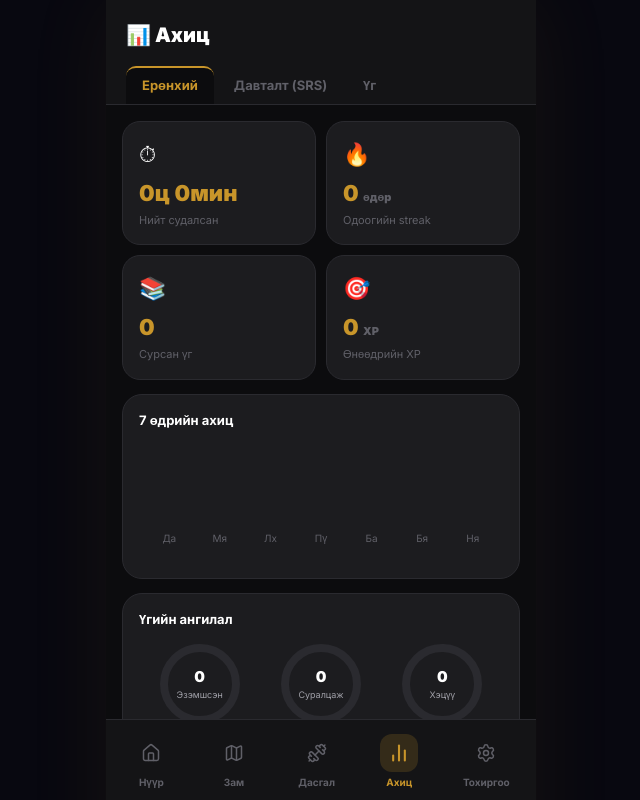
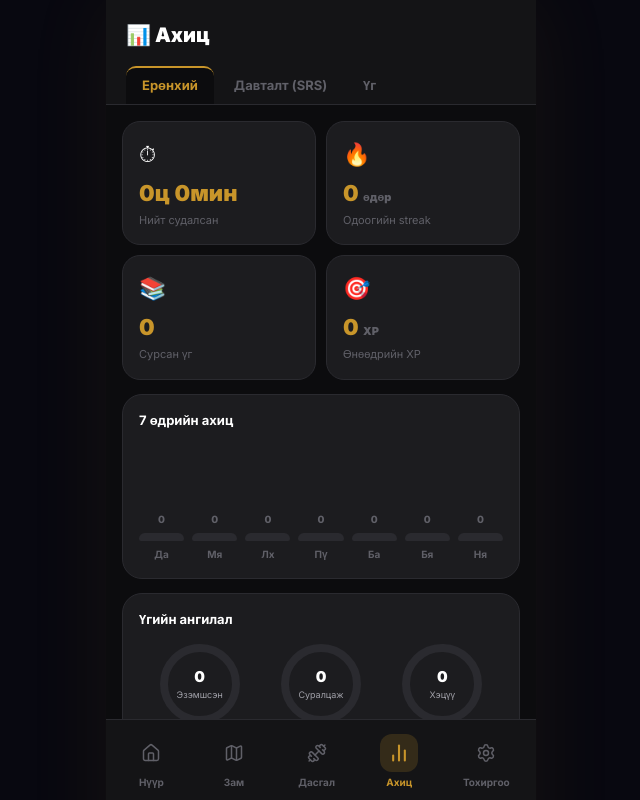
Before and after one commit to enkhbat194/czech-mongolian-app, a React (Vite) app: page / in a window 1280 px wide. Both pictures are taken after a click on the button "Ахиц". Shown: the top 800 px of the page, without its empty margins (319-959 px from the left). Built offline with nearby package versions, Linux system fonts and the light colour scheme.

Commit message:
fix: replace progress recharts chart with stable CSS bars

```diff
--- a/src/pages/ProgressPage.tsx
+++ b/src/pages/ProgressPage.tsx
@@ -3,9 +3,8 @@ import React, { useEffect, useState } from 'react';
 import { useAppStore } from '../stores/useAppStore';
 import { getLocalDateKey, getMondayIndex, WEEKDAY_LABELS_MN } from '../utils/studyCalendar';
 import { CircularProgress, ProgressBar } from '../components/UI/SharedComponents';
-import { BarChart, Bar, XAxis, YAxis, Tooltip, ResponsiveContainer, Cell } from 'recharts';
 
-const TABS = ['Ерөнхий','Давталт (SRS)','Үг'];
+const TABS = ['Ерөнхий', 'Давталт (SRS)', 'Үг'];
 
 const ProgressPage: React.FC = () => {
   const { progress, words, refreshCalendar } = useAppStore();
@@ -15,6 +14,7 @@ const ProgressPage: React.FC = () => {
   useEffect(() => { refreshCalendar(); }, [refreshCalendar]);
 
   const weekData = WEEKDAY_LABELS_MN.map((d, i) => ({ d, xp: progress.weeklyXP[i] || 0 }));
+  const maxWeeklyXp = Math.max(1, ...weekData.map((day) => day.xp));
   const learnedWordIds = new Set(progress.learnedWords);
   const mastered = progress.learnedWords.length;
   const activeCards = srsCards.filter((card) => !learnedWordIds.has(card.wordId));
@@ -22,105 +22,107 @@ const ProgressPage: React.FC = () => {
   const struggling = activeCards.length - learning;
 
   const totalSec = progress.totalMinutes * 60;
-  const h = Math.floor(totalSec/3600);
-  const m = Math.floor((totalSec%3600)/60);
+  const h = Math.floor(totalSec / 3600);
+  const m = Math.floor((totalSec % 3600) / 60);
 
-  const due = srsCards.filter(c => {
-    if (!c.nextReview) return false;
-    return new Date(c.nextReview) <= new Date();
+  const due = srsCards.filter((card) => {
+    if (!card.nextReview) return false;
+    return new Date(card.nextReview) <= new Date();
   });
   const tomorrow = new Date();
   tomorrow.setDate(tomorrow.getDate() + 1);
   const tomorrowKey = getLocalDateKey(tomorrow);
-  const upcoming = srsCards.filter(c => {
-    if (!c.nextReview) return false;
-    return getLocalDateKey(new Date(c.nextReview)) === tomorrowKey;
+  const upcoming = srsCards.filter((card) => {
+    if (!card.nextReview) return false;
+    return getLocalDateKey(new Date(card.nextReview)) === tomorrowKey;
   });
 
   return (
-    <div style={{background:'#0C0C0E',minHeight:'100vh',fontFamily:'Inter,sans-serif'}}>
-      <div style={{background:'#141416',padding:'20px 20px 0',borderBottom:'1px solid #2A2A2F'}}>
-        <h1 style={{fontSize:20,fontWeight:900,color:'#FFF',marginBottom:16}}>📊 Ахиц</h1>
-        <div style={{display:'flex',gap:4,overflowX:'auto',paddingBottom:0}}>
-          {TABS.map((t,i) => (
-            <button key={t} onClick={()=>setTab(i)} style={{padding:'8px 16px',borderRadius:'10px 10px 0 0',background: tab===i ? '#0C0C0E' : 'transparent',color: tab===i ? '#C8952A' : '#606068',fontSize:13, fontWeight:700, border:'none', cursor:'pointer',borderTop: tab===i ? '2px solid #C8952A' : '2px solid transparent',whiteSpace:'nowrap', transition:'all .2s'}}>{t}</button>
+    <div style={{ background: '#0C0C0E', minHeight: '100vh', fontFamily: 'Inter,sans-serif' }}>
+      <div style={{ background: '#141416', padding: '20px 20px 0', borderBottom: '1px solid #2A2A2F' }}>
+        <h1 style={{ fontSize: 20, fontWeight: 900, color: '#FFF', marginBottom: 16 }}>📊 Ахиц</h1>
+        <div style={{ display: 'flex', gap: 4, overflowX: 'auto', paddingBottom: 0 }}>
+          {TABS.map((t, i) => (
+            <button key={t} onClick={() => setTab(i)} style={{ padding: '8px 16px', borderRadius: '10px 10px 0 0', background: tab === i ? '#0C0C0E' : 'transparent', color: tab === i ? '#C8952A' : '#606068', fontSize: 13, fontWeight: 700, border: 'none', cursor: 'pointer', borderTop: tab === i ? '2px solid #C8952A' : '2px solid transparent', whiteSpace: 'nowrap', transition: 'all .2s' }}>{t}</button>
           ))}
         </div>
       </div>
 
-      <div style={{padding:16}}>
-        {tab===0 && (
-          <div style={{display:'flex',flexDirection:'column',gap:14}}>
-            <div style={{display:'grid',gridTemplateColumns:'1fr 1fr',gap:10}}>
+      <div style={{ padding: 16 }}>
+        {tab === 0 && (
+          <div style={{ display: 'flex', flexDirection: 'column', gap: 14 }}>
+            <div style={{ display: 'grid', gridTemplateColumns: '1fr 1fr', gap: 10 }}>
               {[
-                {icon:'⏱',label:'Нийт судалсан',val:`${h}ц ${m}мин`,sub:''},
-                {icon:'🔥',label:'Одоогийн streak',val:progress.streak,sub:'өдөр'},
-                {icon:'📚',label:'Сурсан үг',val:progress.learnedWords.length,sub:''},
-                {icon:'🎯',label:'Өнөөдрийн XP',val:progress.weeklyXP[getMondayIndex()]||0,sub:'XP'},
-              ].map(s => (
-                <div key={s.label} style={{background:'#1C1C1F',borderRadius:18,padding:16,border:'1px solid #2A2A2F'}}>
-                  <span style={{fontSize:22}}>{s.icon}</span>
-                  <p style={{fontSize:22,fontWeight:900,color:'#C8952A',margin:'6px 0 2px'}}>{s.val} <span style={{fontSize:11,color:'#606068'}}>{s.sub}</span></p>
-                  <p style={{fontSize:11,color:'#606068'}}>{s.label}</p>
+                { icon: '⏱', label: 'Нийт судалсан', val: `${h}ц ${m}мин`, sub: '' },
+                { icon: '🔥', label: 'Одоогийн streak', val: progress.streak, sub: 'өдөр' },
+                { icon: '📚', label: 'Сурсан үг', val: progress.learnedWords.length, sub: '' },
+                { icon: '🎯', label: 'Өнөөдрийн XP', val: progress.weeklyXP[getMondayIndex()] || 0, sub: 'XP' },
+              ].map((s) => (
+                <div key={s.label} style={{ background: '#1C1C1F', borderRadius: 18, padding: 16, border: '1px solid #2A2A2F' }}>
+                  <span style={{ fontSize: 22 }}>{s.icon}</span>
+                  <p style={{ fontSize: 22, fontWeight: 900, color: '#C8952A', margin: '6px 0 2px' }}>{s.val} <span style={{ fontSize: 11, color: '#606068' }}>{s.sub}</span></p>
+                  <p style={{ fontSize: 11, color: '#606068' }}>{s.label}</p>
                 </div>
               ))}
             </div>
 
-            <div style={{background:'#1C1C1F',borderRadius:20,padding:16,border:'1px solid #2A2A2F'}}>
-              <p style={{fontSize:13,fontWeight:700,color:'#FFF',marginBottom:12}}>7 өдрийн ахиц</p>
-              <div style={{height:120}}>
-                <ResponsiveContainer width="100%" height="100%">
-                  <BarChart data={weekData}>
-                    <XAxis dataKey="d" tick={{fill:'#606068',fontSize:10}} axisLine={false} tickLine={false}/><YAxis hide/>
-                    <Tooltip contentStyle={{background:'#1C1C1F',border:'1px solid #2A2A2F',borderRadius:10,color:'#FFF',fontSize:11}} formatter={(v:any)=>[`${v} XP`,'']} />
-                    <Bar dataKey="xp" radius={[6,6,0,0]}>{weekData.map((d,i) => <Cell key={i} fill={d.xp>0 ? 'url(#goldBar)' : '#2A2A2F'} />)}</Bar>
-                    <defs><linearGradient id="goldBar" x1="0" y1="0" x2="0" y2="1"><stop offset="0%" stopColor="#F5C842"/><stop offset="100%" stopColor="#C8952A"/></linearGradient></defs>
-                  </BarChart>
-                </ResponsiveContainer>
+            <div style={{ background: '#1C1C1F', borderRadius: 20, padding: 16, border: '1px solid #2A2A2F' }}>
+              <p style={{ fontSize: 13, fontWeight: 700, color: '#FFF', margin: '0 0 12px' }}>7 өдрийн ахиц</p>
+              <div style={{ height: 120, display: 'grid', gridTemplateColumns: 'repeat(7, 1fr)', gap: 8, alignItems: 'end' }}>
+                {weekData.map((day) => {
+                  const barHeight = Math.max(8, Math.round((day.xp / maxWeeklyXp) * 88));
+                  return (
+                    <div key={day.d} style={{ height: 120, display: 'flex', flexDirection: 'column', alignItems: 'center', justifyContent: 'flex-end', gap: 6 }}>
+                      <div style={{ color: day.xp > 0 ? '#F5C842' : '#606068', fontSize: 10, fontWeight: 800, minHeight: 14 }}>{day.xp}</div>
+                      <div style={{ width: '100%', height: barHeight, borderRadius: '8px 8px 3px 3px', background: day.xp > 0 ? 'linear-gradient(180deg,#F5C842,#C8952A)' : '#2A2A2F' }} />
+                      <div style={{ color: '#606068', fontSize: 10, fontWeight: 700 }}>{day.d}</div>
+                    </div>
+                  );
+                })}
               </div>
             </div>
 
-            <div style={{background:'#1C1C1F',borderRadius:20,padding:16,border:'1px solid #2A2A2F'}}>
-              <p style={{fontSize:13,fontWeight:700,color:'#FFF',marginBottom:14}}>Үгийн ангилал</p>
-              <div style={{display:'flex',justifyContent:'space-around',alignItems:'center'}}>
-                <CircularProgress value={mastered} max={Math.max(1,srsCards.length)} size={80} stroke={8} color="#22C55E" label={`${mastered}`} sub="Эзэмшсэн"/>
-                <CircularProgress value={learning} max={Math.max(1,srsCards.length)} size={80} stroke={8} color="#C8952A" label={`${learning}`} sub="Суралцаж"/>
-                <CircularProgress value={struggling} max={Math.max(1,srsCards.length)} size={80} stroke={8} color="#EF4444" label={`${struggling}`} sub="Хэцүү"/>
+            <div style={{ background: '#1C1C1F', borderRadius: 20, padding: 16, border: '1px solid #2A2A2F' }}>
+              <p style={{ fontSize: 13, fontWeight: 700, color: '#FFF', marginBottom: 14 }}>Үгийн ангилал</p>
+              <div style={{ display: 'flex', justifyContent: 'space-around', alignItems: 'center' }}>
+                <CircularProgress value={mastered} max={Math.max(1, srsCards.length)} size={80} stroke={8} color="#22C55E" label={`${mastered}`} sub="Эзэмшсэн" />
+                <CircularProgress value={learning} max={Math.max(1, srsCards.length)} size={80} stroke={8} color="#C8952A" label={`${learning}`} sub="Суралцаж" />
+                <CircularProgress value={struggling} max={Math.max(1, srsCards.length)} size={80} stroke={8} color="#EF4444" label={`${struggling}`} sub="Хэцүү" />
               </div>
             </div>
 
-            <div style={{background:'#1C1C1F',borderRadius:20,padding:16,border:'1px solid #2A2A2F'}}>
-              <p style={{fontSize:13,fontWeight:700,color:'#FFF',marginBottom:12}}>🏅 Амжилтууд</p>
+            <div style={{ background: '#1C1C1F', borderRadius: 20, padding: 16, border: '1px solid #2A2A2F' }}>
+              <p style={{ fontSize: 13, fontWeight: 700, color: '#FFF', marginBottom: 12 }}>🏅 Амжилтууд</p>
               {[
-                {icon:'🥇',label:'Анхны алхам',sub:'10 үг сур',done:progress.learnedWords.length>=10},
-                {icon:'🔥',label:'Тогтвортой',sub:'7 өдрийн streak',done:progress.streak>=7},
-                {icon:'⚡',label:'Хурдан сурч',sub:'50 үг сур',done:progress.learnedWords.length>=50},
-                {icon:'🏆',label:'Мастер',sub:'100 үг сур',done:progress.learnedWords.length>=100},
-              ].map(a => (
-                <div key={a.label} style={{display:'flex',alignItems:'center',gap:12,padding:'10px 0',borderBottom:'1px solid #2A2A2F'}}>
-                  <div style={{width:40,height:40,borderRadius:12,background:a.done?'rgba(200,149,42,.15)':'#242428',display:'flex',alignItems:'center',justifyContent:'center',fontSize:20,opacity:a.done?1:.4}}>{a.icon}</div>
-                  <div style={{flex:1}}><p style={{fontSize:13,fontWeight:700,color:a.done?'#FFF':'#606068'}}>{a.label}</p><p style={{fontSize:11,color:'#606068'}}>{a.sub}</p></div>
-                  {a.done && <div style={{background:'rgba(200,149,42,.15)',borderRadius:99,padding:'3px 10px',fontSize:11,fontWeight:700,color:'#C8952A',border:'1px solid rgba(200,149,42,.3)'}}>✓</div>}
+                { icon: '🥇', label: 'Анхны алхам', sub: '10 үг сур', done: progress.learnedWords.length >= 10 },
+                { icon: '🔥', label: 'Тогтвортой', sub: '7 өдрийн streak', done: progress.streak >= 7 },
+                { icon: '⚡', label: 'Хурдан сурч', sub: '50 үг сур', done: progress.learnedWords.length >= 50 },
+                { icon: '🏆', label: 'Мастер', sub: '100 үг сур', done: progress.learnedWords.length >= 100 },
+              ].map((a) => (
+                <div key={a.label} style={{ display: 'flex', alignItems: 'center', gap: 12, padding: '10px 0', borderBottom: '1px solid #2A2A2F' }}>
+                  <div style={{ width: 40, height: 40, borderRadius: 12, background: a.done ? 'rgba(200,149,42,.15)' : '#242428', display: 'flex', alignItems: 'center', justifyContent: 'center', fontSize: 20, opacity: a.done ? 1 : .4 }}>{a.icon}</div>
+                  <div style={{ flex: 1 }}><p style={{ fontSize: 13, fontWeight: 700, color: a.done ? '#FFF' : '#606068' }}>{a.label}</p><p style={{ fontSize: 11, color: '#606068' }}>{a.sub}</p></div>
+                  {a.done && <div style={{ background: 'rgba(200,149,42,.15)', borderRadius: 99, padding: '3px 10px', fontSize: 11, fontWeight: 700, color: '#C8952A', border: '1px solid rgba(200,149,42,.3)' }}>✓</div>}
                 </div>
               ))}
             </div>
           </div>
         )}
 
-        {tab===1 && (
-          <div style={{display:'flex',flexDirection:'column',gap:14}}>
-            <div style={{background:'#1C1C1F',borderRadius:20,padding:16,border:'1px solid #2A2A2F'}}><p style={{fontSize:13,color:'#A0A0A8',marginBottom:6}}>Өнөөдөр давтах</p><p style={{fontSize:28,fontWeight:900,color:'#C8952A',marginBottom:4}}>{due.length}</p><ProgressBar value={mastered} max={Math.max(1,srsCards.length)} height={8} showPct/></div>
-            {due.length > 0 && <div style={{background:'#1C1C1F',borderRadius:20,padding:16,border:'1px solid #2A2A2F'}}><p style={{fontSize:13,fontWeight:700,color:'#FFF',marginBottom:10}}>Өнөөдрийн давтах ({due.length})</p>{due.slice(0,5).map(c => { const w = words.find(x=>x.id===c.wordId); return w ? <div key={c.wordId} style={{display:'flex',justifyContent:'space-between',alignItems:'center',padding:'9px 0',borderBottom:'1px solid #2A2A2F'}}><div><p style={{fontSize:14,fontWeight:700,color:'#FFF'}}>{w.czech}</p><p style={{fontSize:11,color:'#606068'}}>{w.mongolian}</p></div><div style={{width:8,height:8,borderRadius:4,background:'#EF4444'}}/></div> : null; })}</div>}
-            {upcoming.length > 0 && <div style={{background:'#1C1C1F',borderRadius:20,padding:16,border:'1px solid #2A2A2F'}}><p style={{fontSize:13,fontWeight:700,color:'#FFF',marginBottom:10}}>Маргааш давтах</p>{upcoming.slice(0,5).map(c => { const w = words.find(x=>x.id===c.wordId); return w ? <div key={c.wordId} style={{display:'flex',justifyContent:'space-between',alignItems:'center',padding:'9px 0',borderBottom:'1px solid #2A2A2F'}}><div><p style={{fontSize:14,fontWeight:700,color:'#FFF'}}>{w.czech}</p><p style={{fontSize:11,color:'#606068'}}>{w.mongolian}</p></div><div style={{width:8,height:8,borderRadius:4,background:'#22C55E'}}/></div> : null; })}</div>}
+        {tab === 1 && (
+          <div style={{ display: 'flex', flexDirection: 'column', gap: 14 }}>
+            <div style={{ background: '#1C1C1F', borderRadius: 20, padding: 16, border: '1px solid #2A2A2F' }}><p style={{ fontSize: 13, color: '#A0A0A8', marginBottom: 6 }}>Өнөөдөр давтах</p><p style={{ fontSize: 28, fontWeight: 900, color: '#C8952A', marginBottom: 4 }}>{due.length}</p><ProgressBar value={mastered} max={Math.max(1, srsCards.length)} height={8} showPct /></div>
+            {due.length > 0 && <div style={{ background: '#1C1C1F', borderRadius: 20, padding: 16, border: '1px solid #2A2A2F' }}><p style={{ fontSize: 13, fontWeight: 700, color: '#FFF', marginBottom: 10 }}>Өнөөдрийн давтах ({due.length})</p>{due.slice(0, 5).map((card) => { const w = words.find((item) => item.id === card.wordId); return w ? <div key={card.wordId} style={{ display: 'flex', justifyContent: 'space-between', alignItems: 'center', padding: '9px 0', borderBottom: '1px solid #2A2A2F' }}><div><p style={{ fontSize: 14, fontWeight: 700, color: '#FFF' }}>{w.czech}</p><p style={{ fontSize: 11, color: '#606068' }}>{w.mongolian}</p></div><div style={{ width: 8, height: 8, borderRadius: 4, background: '#EF4444' }} /></div> : null; })}</div>}
+            {upcoming.length > 0 && <div style={{ background: '#1C1C1F', borderRadius: 20, padding: 16, border: '1px solid #2A2A2F' }}><p style={{ fontSize: 13, fontWeight: 700, color: '#FFF', marginBottom: 10 }}>Маргааш давтах</p>{upcoming.slice(0, 5).map((card) => { const w = words.find((item) => item.id === card.wordId); return w ? <div key={card.wordId} style={{ display: 'flex', justifyContent: 'space-between', alignItems: 'center', padding: '9px 0', borderBottom: '1px solid #2A2A2F' }}><div><p style={{ fontSize: 14, fontWeight: 700, color: '#FFF' }}>{w.czech}</p><p style={{ fontSize: 11, color: '#606068' }}>{w.mongolian}</p></div><div style={{ width: 8, height: 8, borderRadius: 4, background: '#22C55E' }} /></div> : null; })}</div>}
           </div>
         )}
 
-        {tab===2 && (
-          <div style={{background:'#1C1C1F',borderRadius:20,border:'1px solid #2A2A2F',overflow:'hidden'}}>
-            {words.map((w,i) => {
-              const card = srsCards.find(c=>c.wordId===w.id);
+        {tab === 2 && (
+          <div style={{ background: '#1C1C1F', borderRadius: 20, border: '1px solid #2A2A2F', overflow: 'hidden' }}>
+            {words.map((w, i) => {
+              const card = srsCards.find((item) => item.wordId === w.id);
               const learned = progress.learnedWords.includes(w.id);
-              return <div key={w.id} style={{display:'flex',alignItems:'center',gap:12,padding:'12px 16px',borderBottom:i<words.length-1?'1px solid #2A2A2F':'none'}}><div style={{width:36,height:36,borderRadius:10,background: learned?'rgba(200,149,42,.15)':'#242428',display:'flex',alignItems:'center',justifyContent:'center',fontSize:11,fontWeight:700,color:learned?'#C8952A':'#606068',flexShrink:0}}>{i+1}</div><div style={{flex:1}}><p style={{fontSize:14,fontWeight:700,color:'#FFF'}}>{w.czech}</p><p style={{fontSize:11,color:'#606068'}}>{w.mongolian}</p></div>{learned && <div style={{fontSize:11,fontWeight:700,color:'#C8952A',background:'rgba(200,149,42,.1)',padding:'3px 8px',borderRadius:99}}>Lv {card?.repetitions||0}</div>}</div>;
+              return <div key={w.id} style={{ display: 'flex', alignItems: 'center', gap: 12, padding: '12px 16px', borderBottom: i < words.length - 1 ? '1px solid #2A2A2F' : 'none' }}><div style={{ width: 36, height: 36, borderRadius: 10, background: learned ? 'rgba(200,149,42,.15)' : '#242428', display: 'flex', alignItems: 'center', justifyContent: 'center', fontSize: 11, fontWeight: 700, color: learned ? '#C8952A' : '#606068', flexShrink: 0 }}>{i + 1}</div><div style={{ flex: 1 }}><p style={{ fontSize: 14, fontWeight: 700, color: '#FFF' }}>{w.czech}</p><p style={{ fontSize: 11, color: '#606068' }}>{w.mongolian}</p></div>{learned && <div style={{ fontSize: 11, fontWeight: 700, color: '#C8952A', background: 'rgba(200,149,42,.1)', padding: '3px 8px', borderRadius: 99 }}>Lv {card?.repetitions || 0}</div>}</div>;
             })}
           </div>
         )}
```
